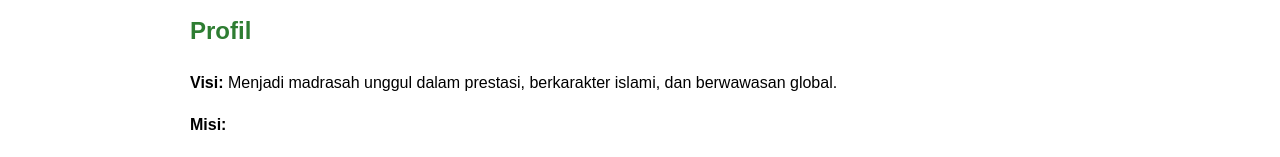
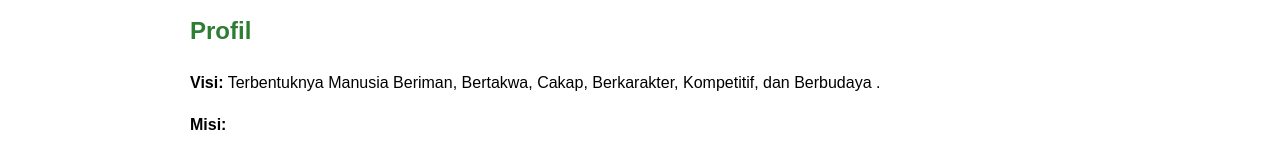
Before and after one commit to Fawaid-code/MTs-Darussalam, a plain HTML site: page index.html in a window 1280 px wide. Shown: the part 448-605 px from the top of the page. Drawn offline with Linux system fonts and the light colour scheme.

Commit message:
Update index.html

```diff
--- a/index.html
+++ b/index.html
@@ -28,7 +28,9 @@
 
   <section id="profil">
     <h2>Profil</h2>
-    <p><b>Visi:</b> Menjadi madrasah unggul dalam prestasi, berkarakter islami, dan berwawasan global.</p>
+    <p><b>Visi:</b> Terbentuknya Manusia Beriman, Bertakwa, Cakap, Berkarakter,
+Kompetitif, dan Berbudaya
+.</p>
     <p><b>Misi:</b></p>
     <ul>
       <li>Meningkatkan mutu pembelajaran dan bimbingan.</li>
```
